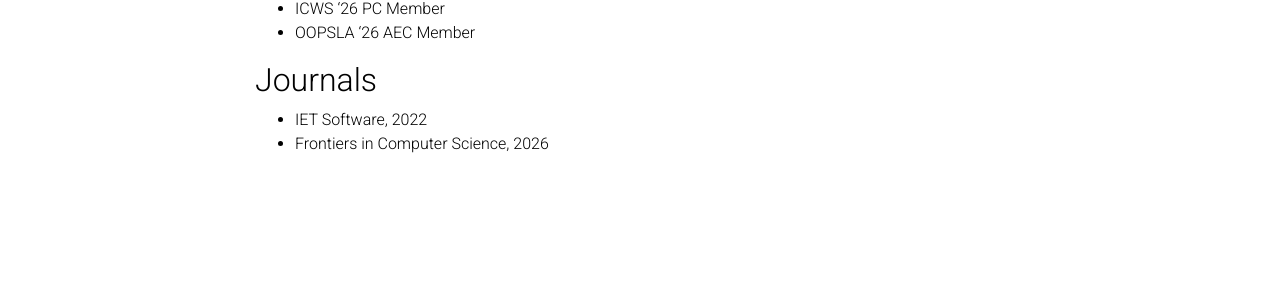
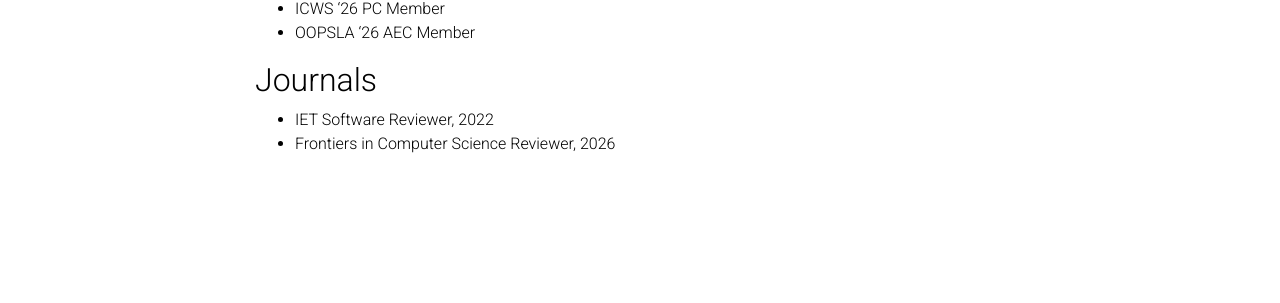
Before and after one commit to caohch-1/caohch-1.github.io, a Jekyll site: the page built from _pages/services.md, in a window 1280 px wide. Shown: the part 234-537 px from the top of the page. Built offline with Jekyll 4.4.1, drawn with Linux system fonts in a browser that asks for light colours; comment, search, counter and statistics services are not loaded; a style sheet for code colours, icons or effects is not loaded.

Commit message:
Update services.md

```diff
--- a/_pages/services.md
+++ b/_pages/services.md
@@ -12,8 +12,8 @@
 - OOPSLA '26 AEC Member
 
 ## Journals
-- IET Software, 2022
-- Frontiers in Computer Science, 2026
+- IET Software Reviewer, 2022
+- Frontiers in Computer Science Reviewer, 2026
 
 
 
```
